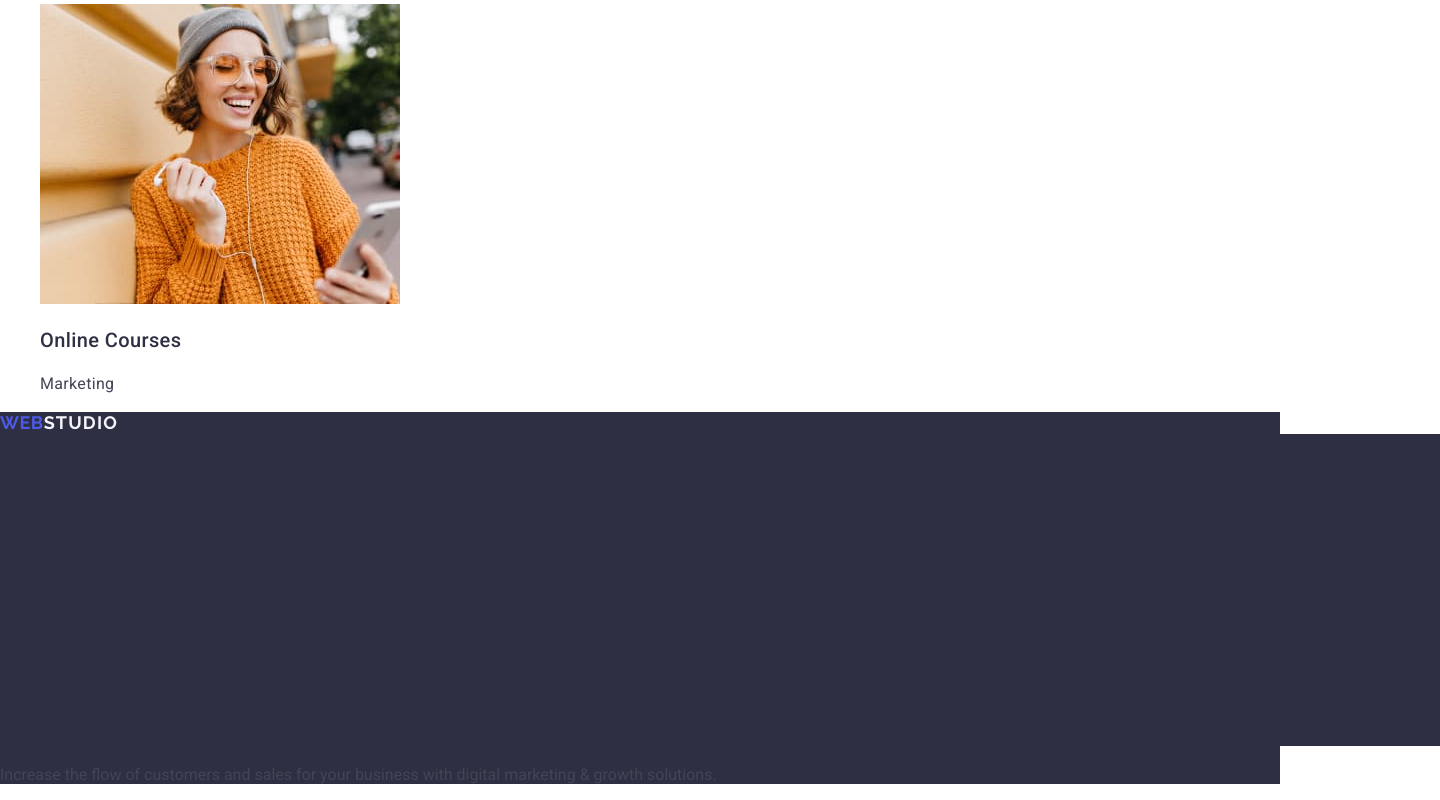
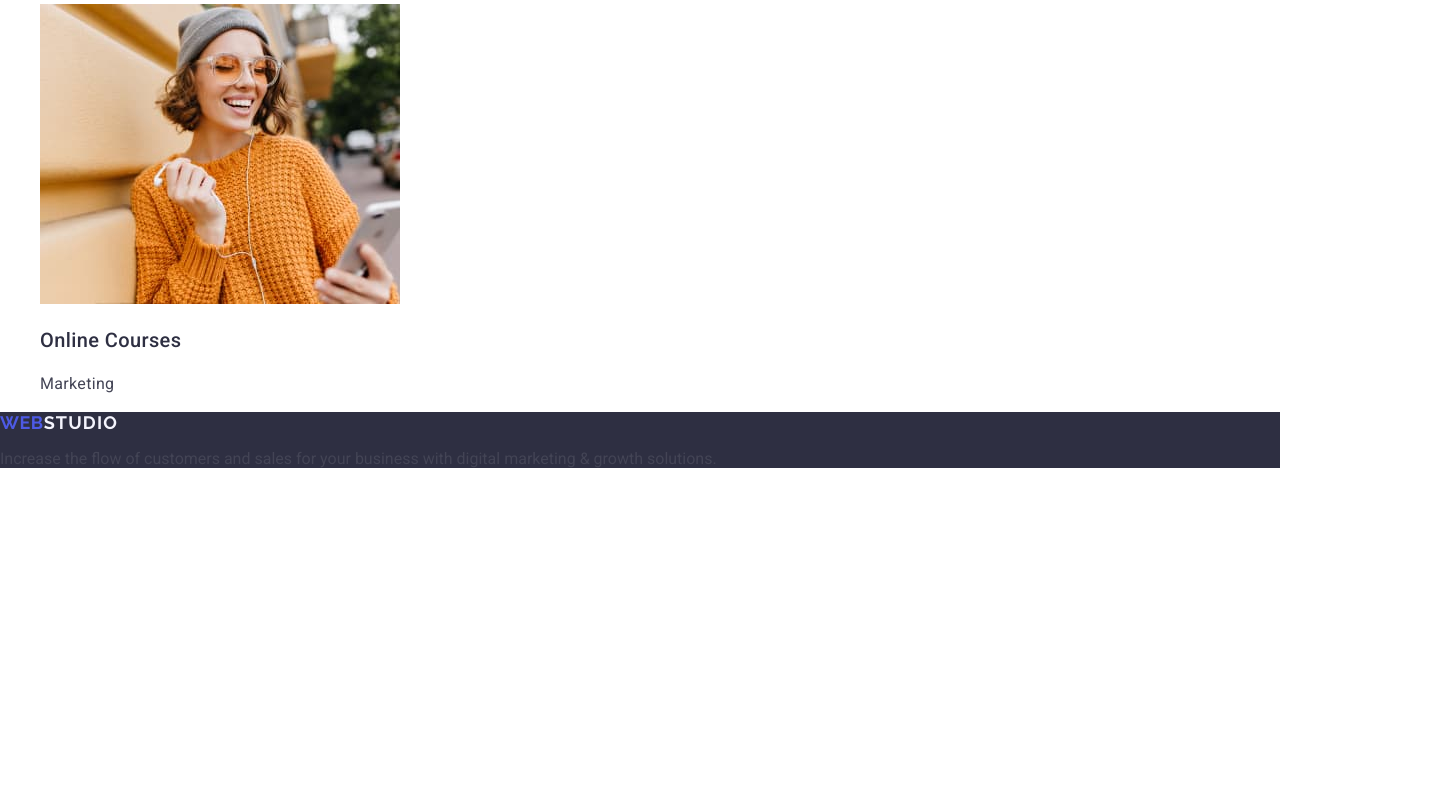
Before and after one commit to Viktorek25/goit-markup-hw-02, a plain HTML site: page index.html in a window 1280 px wide. Shown: the part 4483-5283 px from the top of the page, 1440 px wide, since content can reach past the window. After the commit the page ends 4967 px from the top, so only its background shows below. Drawn offline with nearby package versions, Linux system fonts and the light colour scheme.

Commit message:
add correct 19:39

```diff
--- a/index.html
+++ b/index.html
@@ -219,12 +219,6 @@
       <a class="logo-footer" href="./index.html">
         Web<span class="logo-footer-color">Studio</span>
       </a>
-      <img
-        src="./images/body/dark-bg.jpg"
-        alt="background-footer"
-        width="1440"
-        height="312"
-      />
       <p class="end-p">
         Increase the flow of customers and sales for your business with digital
         marketing & growth solutions.
```
